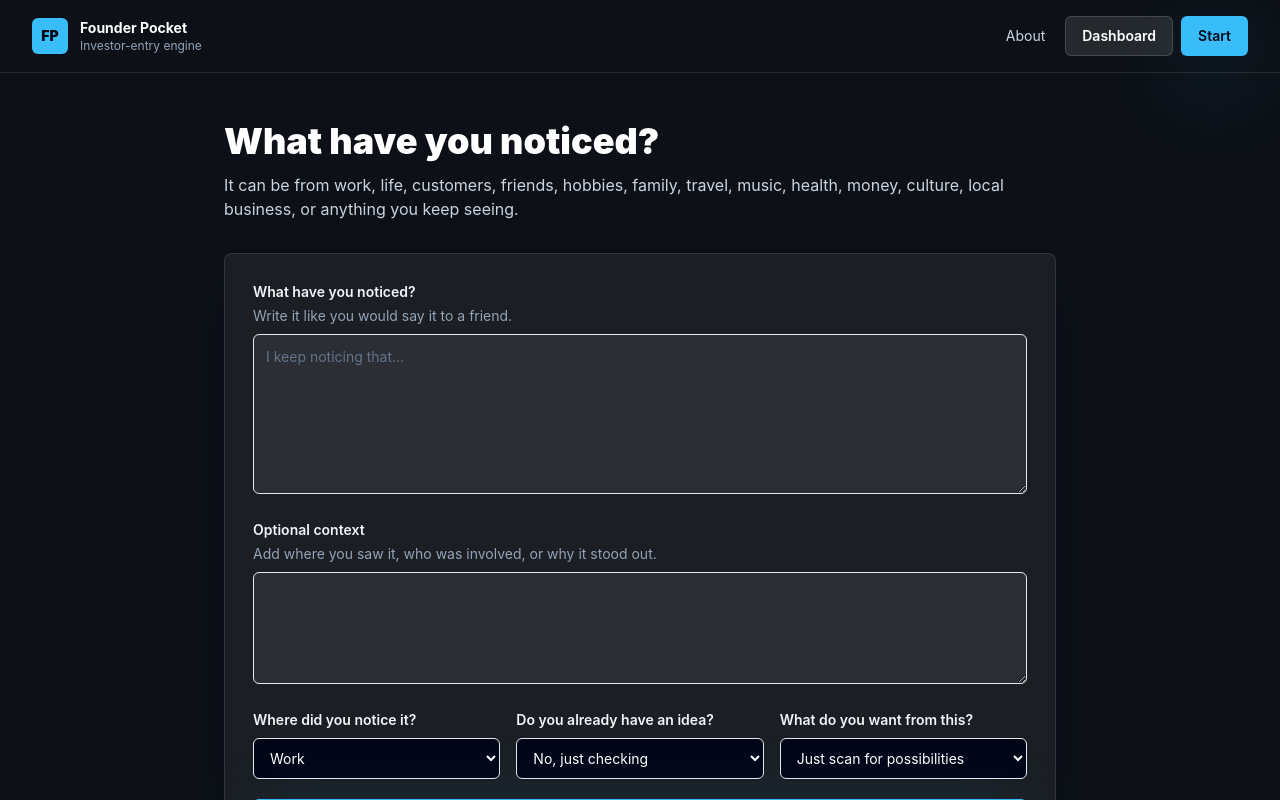
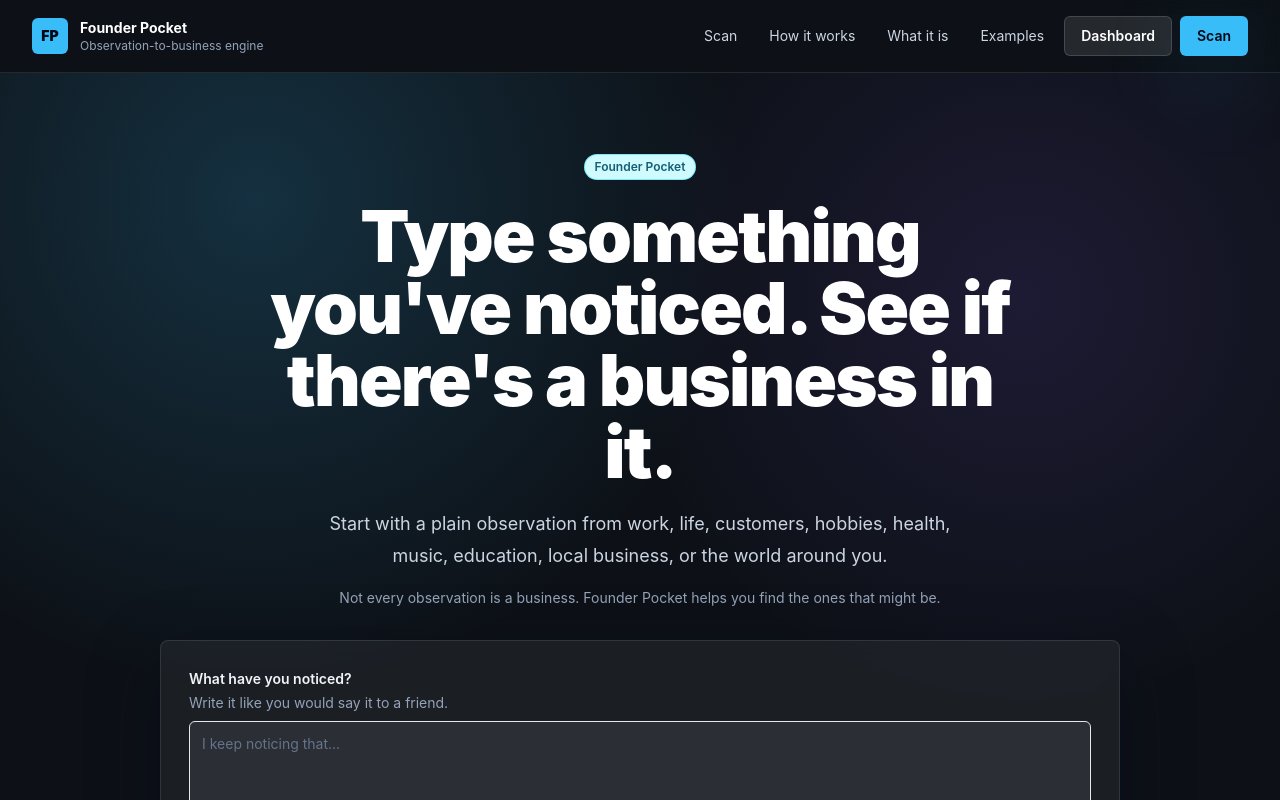
Before and after one commit to BeatViral/Founder-Pocket, a React (Vite) app: page /scan in a window 1280 px wide. Shown: the top 800 px of the page. Built offline with nearby package versions, Linux system fonts and the light colour scheme.

Commit message:
Make scan page the homepage

```diff
--- a/src/App.tsx
+++ b/src/App.tsx
@@ -15,10 +15,12 @@ export default function App() {
   return (
     <Routes>
       <Route element={<PublicLayout />}>
-        <Route path="/" element={<LandingPage />} />
+        <Route path="/" element={<ScanPage />} />
         <Route path="/scan" element={<ScanPage />} />
+        <Route path="/how-it-works" element={<LandingPage />} />
         <Route path="/examples" element={<ExamplesPage />} />
         <Route path="/about" element={<AboutPage />} />
+        <Route path="/start" element={<Navigate to="/scan" replace />} />
       </Route>
       <Route element={<AppShell />}>
         <Route path="/app/dashboard" element={<DashboardPage />} />
--- a/src/components/layout/PublicLayout.tsx
+++ b/src/components/layout/PublicLayout.tsx
@@ -12,18 +12,27 @@ export function PublicLayout() {
             </span>
             <span>
               <span className="block text-sm font-bold">Founder Pocket</span>
-              <span className="block text-xs text-slate-400">Investor-entry engine</span>
+              <span className="block text-xs text-slate-400">Observation-to-business engine</span>
             </span>
           </Link>
-          <nav className="flex items-center gap-2">
-            <Link to="/about" className="hidden px-3 py-2 text-sm text-slate-300 hover:text-white sm:block">
-              About
+          <nav className="flex items-center gap-1 sm:gap-2">
+            <Link to="/scan" className="hidden px-3 py-2 text-sm text-slate-300 hover:text-white md:block">
+              Scan
+            </Link>
+            <Link to="/how-it-works" className="hidden px-3 py-2 text-sm text-slate-300 hover:text-white md:block">
+              How it works
+            </Link>
+            <Link to="/about" className="hidden px-3 py-2 text-sm text-slate-300 hover:text-white md:block">
+              What it is
+            </Link>
+            <Link to="/examples" className="hidden px-3 py-2 text-sm text-slate-300 hover:text-white lg:block">
+              Examples
             </Link>
             <Link to="/app/dashboard">
               <Button variant="secondary">Dashboard</Button>
             </Link>
-            <Link to="/start">
-              <Button>Start</Button>
+            <Link to="/scan">
+              <Button>Scan</Button>
             </Link>
           </nav>
         </div>
--- a/src/pages/ScanPage.tsx
+++ b/src/pages/ScanPage.tsx
@@ -1,6 +1,7 @@
 import { Loader2 } from "lucide-react";
 import { FormEvent, useEffect, useState } from "react";
 import { useLocation, useNavigate } from "react-router-dom";
+import { Badge } from "../components/ui/Badge";
 import { Button } from "../components/ui/Button";
 import { Card } from "../components/ui/Card";
 import { FieldLabel, Select, Textarea } from "../components/ui/FormControls";
@@ -68,14 +69,22 @@ export default function ScanPage() {
   }
 
   return (
-    <main className="mx-auto max-w-4xl px-4 py-12 sm:px-6 lg:px-8">
-      <div className="mb-8">
-        <h1 className="text-4xl font-black">What have you noticed?</h1>
-        <p className="mt-3 text-slate-300">
-          It can be from work, life, customers, friends, hobbies, family, travel, music, health,
-          money, culture, local business, or anything you keep seeing.
-        </p>
-      </div>
+    <main className="relative overflow-hidden">
+      <div className="absolute inset-0 bg-[radial-gradient(circle_at_20%_10%,rgba(56,189,248,0.18),transparent_32%),radial-gradient(circle_at_80%_18%,rgba(139,92,246,0.13),transparent_28%)]" />
+      <section className="relative mx-auto max-w-5xl px-4 py-14 sm:px-6 lg:px-8 lg:py-20">
+        <div className="mx-auto mb-8 max-w-3xl text-center">
+          <Badge tone="info">Founder Pocket</Badge>
+          <h1 className="mt-5 text-5xl font-black tracking-tight md:text-7xl">
+            Type something you've noticed. See if there's a business in it.
+          </h1>
+          <p className="mx-auto mt-5 max-w-2xl text-lg leading-8 text-slate-300">
+            Start with a plain observation from work, life, customers, hobbies, health, music,
+            education, local business, or the world around you.
+          </p>
+          <p className="mt-4 text-sm text-slate-400">
+            Not every observation is a business. Founder Pocket helps you find the ones that might be.
+          </p>
+        </div>
       <Card className="p-5 md:p-7">
         <form className="space-y-5" onSubmit={submit}>
           <FieldLabel label="What have you noticed?" helper="Write it like you would say it to a friend.">
@@ -118,6 +127,7 @@ export default function ScanPage() {
           </Button>
         </form>
       </Card>
+      </section>
     </main>
   );
 }
```
Also changed, not shown: 404.html (added, +29 -0 lines), assets/index.css, assets/index.js.
